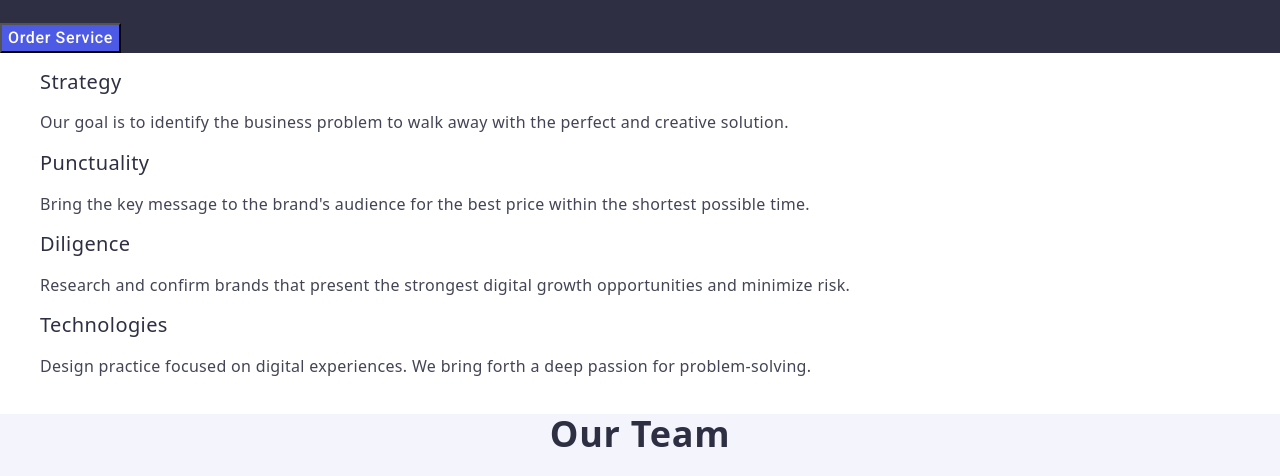
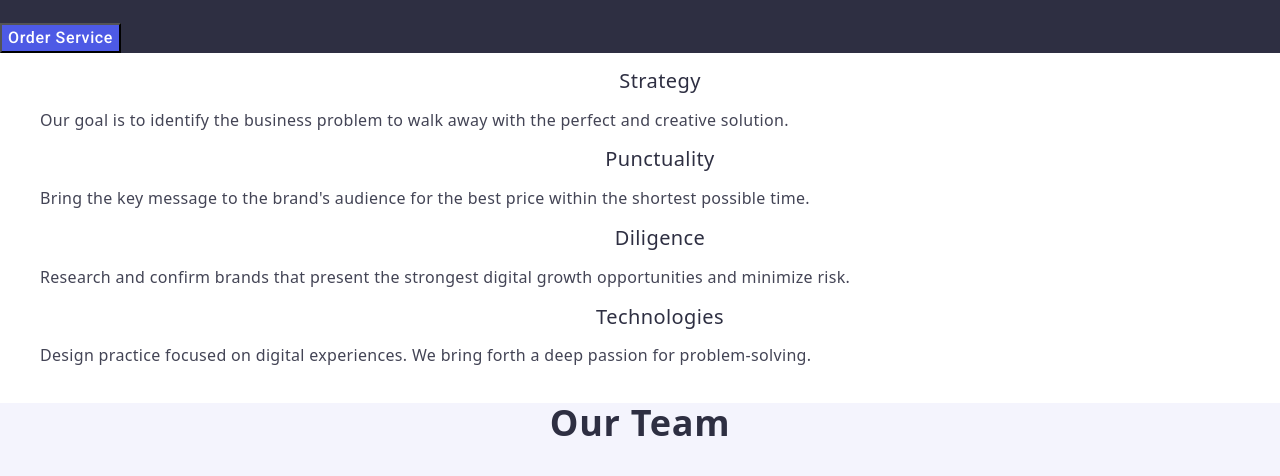
Before and after one commit to sergiy1999/goit-markup-hw-02, a plain HTML site: page index.html in a window 1280 px wide. Shown: the part 310-786 px from the top of the page. Drawn offline with nearby package versions, Linux system fonts and the light colour scheme.

Commit message:
rename file

```diff
--- a/css/style.css
+++ b/css/styles.css
@@ -1,5 +1,5 @@
 body{
-    font-family: 'Roboto', sans-serif;
+    font-family: "Roboto", sans-serif;
     color: #434455;
     background-color: #FFF;
     }
@@ -92,10 +92,19 @@ body{
         background-color:  #404bbf;
     }
 
+    .text-list-name-info{
+        font-weight: 500;
+        font-size: 20px;
+        line-height: 1.07;
+        text-align: center;
+        letter-spacing: 0.02em;
+        color: #2e2f42;
+    }
+
     .text-list-name{
         font-weight: 500;
         font-size: 20px;
-        line-height: 1.2;
+        line-height: 1.07;
         letter-spacing: 0.02em;
         color: #2e2f42;
     }
--- a/index.html
+++ b/index.html
@@ -4,7 +4,7 @@
     <meta charset="UTF-8">
     <meta name="viewport" content="width=device-width, initial-scale=1.0">
     <title>WebStudio</title>
-    <link rel="stylesheet" href="./css/style.css">
+    <link rel="stylesheet" href="./css/styles.css">
     <link rel="preconnect" href="https://fonts.googleapis.com">
     <link rel="preconnect" href="https://fonts.gstatic.com" crossorigin>
     <link rel="preconnect" href="https://fonts.googleapis.com">
@@ -37,28 +37,28 @@
       <section>
         <ul>
           <li class="text-list-strenghts">
-            <h2 class="text-list-name">Strategy</h2>
+            <h2 class="text-list-name-info">Strategy</h2>
             <p class="text">
               Our goal is to identify the business problem to walk away with the
               perfect and creative solution.
             </p>
           </li>
           <li class="text-list-strenghts">
-            <h2 class="text-list-name">Punctuality</h2>
+            <h2 class="text-list-name-info">Punctuality</h2>
             <p class="text">
               Bring the key message to the brand's audience for the best price
               within the shortest possible time.
             </p>
           </li>
           <li class="text-list-strenghts">
-            <h2 class="text-list-name">Diligence</h2>
+            <h2 class="text-list-name-info">Diligence</h2>
             <p class="text">
               Research and confirm brands that present the strongest digital
               growth opportunities and minimize risk.
             </p>
           </li>
           <li class="text-list-strenghts">
-            <h2 class="text-list-name">Technologies</h2>
+            <h2 class="text-list-name-info">Technologies</h2>
             <p class="text">
               Design practice focused on digital experiences. We bring forth a
               deep passion for problem-solving.
```
